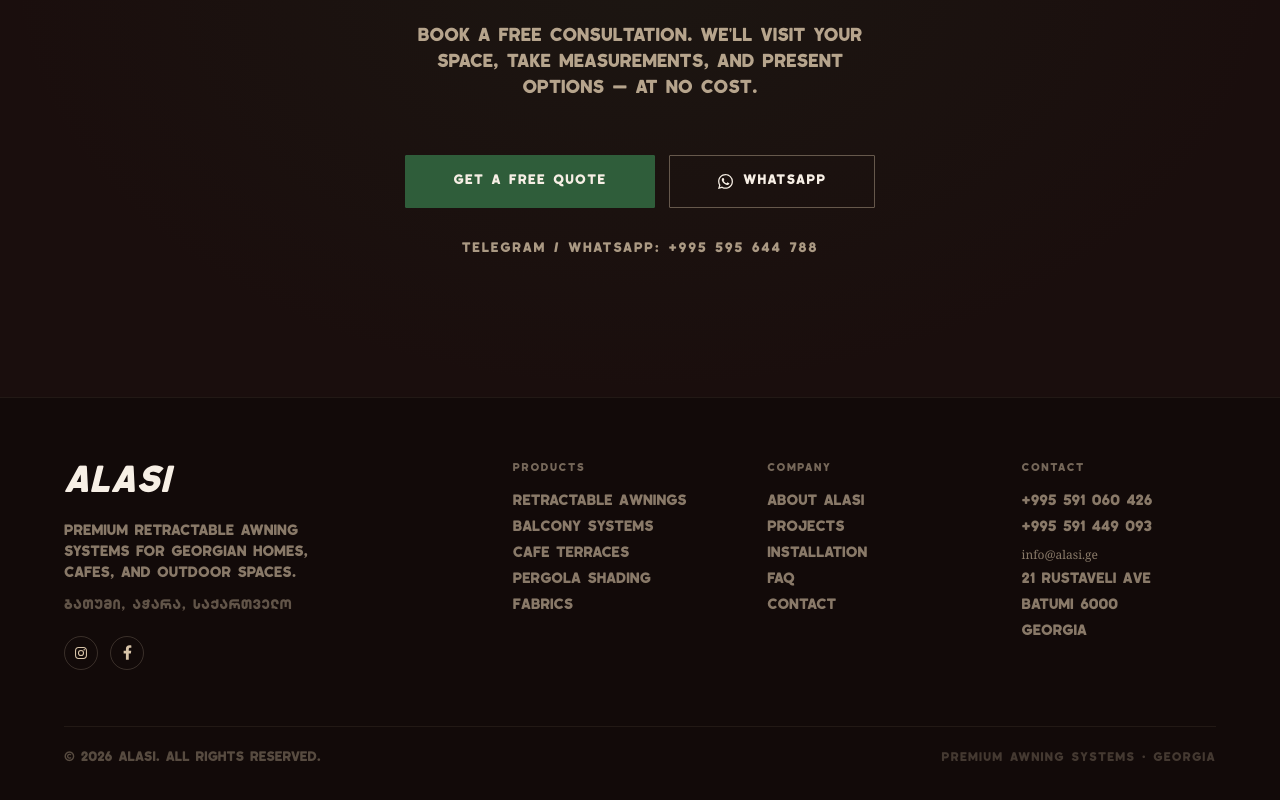
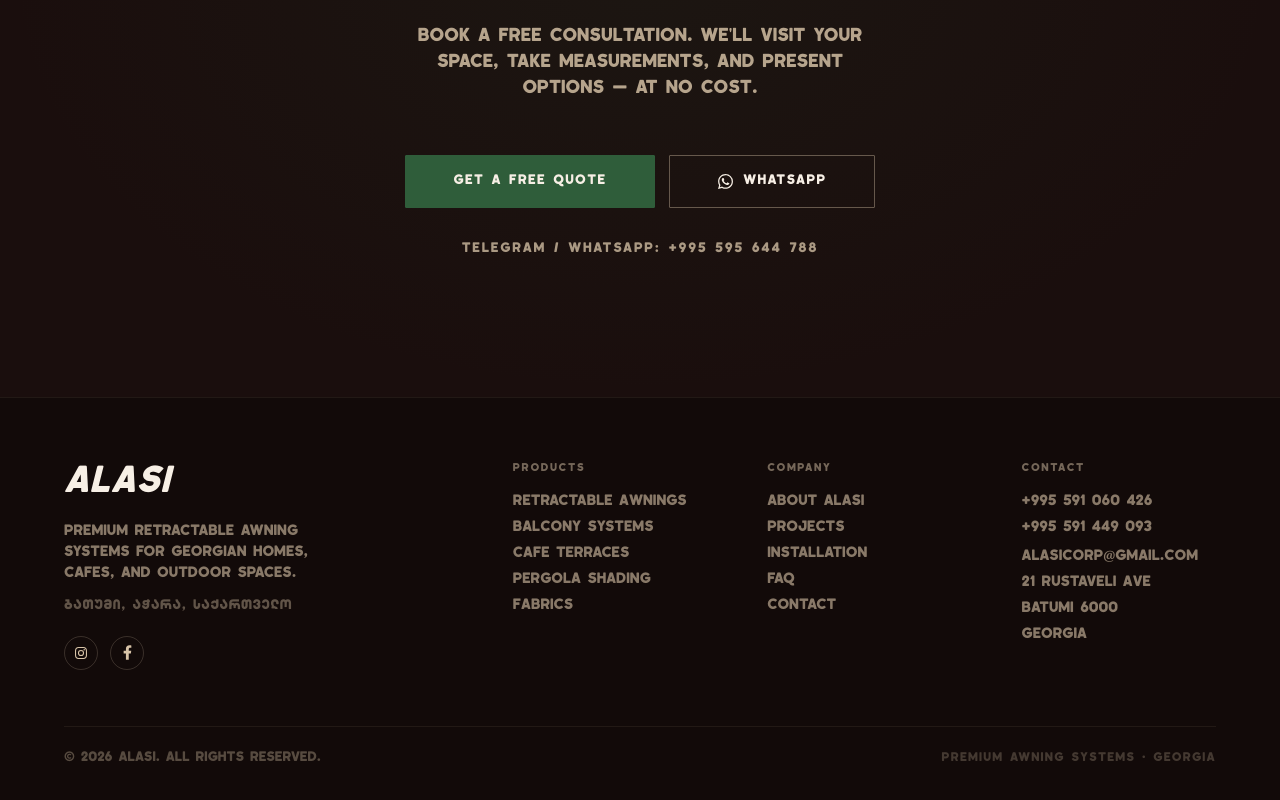
Before and after one commit to SetFodi/alasi, a Next.js app: page / in a window 1280 px wide. Shown: the part 5933-6733 px from the top of the page. Built offline with nearby package versions, Linux system fonts and the light colour scheme.

Commit message:
font gmail

```diff
--- a/components/Footer.tsx
+++ b/components/Footer.tsx
@@ -1,4 +1,31 @@
 import defaultContent, { type SiteContent } from '@/lib/site-content';
+
+function ContactLine({ item }: { item: string }) {
+  const isEmail = item.includes('@');
+  const href = isEmail ? `mailto:${item}` : '#';
+
+  return (
+    <a
+      href={href}
+      style={{
+        display: 'block',
+        fontSize: 12,
+        color: 'var(--c-sand)',
+        textDecoration: 'none',
+        marginBottom: 9,
+        opacity: 0.6,
+      }}
+    >
+      {isEmail
+        ? item.split('').map((char, index) => (
+          <span key={`${char}-${index}`} style={char === '@' ? { fontFamily: 'Georgia, serif', fontSize: '1.08em', fontWeight: 700 } : undefined}>
+            {char}
+          </span>
+        ))
+        : item}
+    </a>
+  );
+}
 
 export default function Footer({ content = defaultContent }: { content?: SiteContent }) {
   const copy = content.footer;
@@ -36,23 +63,7 @@
           </div>
           <div>
             <p style={{ fontSize: 9, letterSpacing: '0.18em', textTransform: 'uppercase', color: 'var(--c-sand)', marginBottom: 18, opacity: 0.5 }}>{copy.contactTitle}</p>
-            {[copy.phone2, copy.phone3, copy.email, copy.addressLine1, copy.addressLine2, copy.country].map(item => (
-              <a
-                key={item}
-                href={item.includes('@') ? `mailto:${item}` : '#'}
-                style={{
-                  display: 'block',
-                  fontFamily: item.includes('@') ? 'Georgia, serif' : undefined,
-                  fontSize: 12,
-                  color: 'var(--c-sand)',
-                  textDecoration: 'none',
-                  marginBottom: 9,
-                  opacity: 0.6,
-                }}
-              >
-                {item}
-              </a>
-            ))}
+            {[copy.phone2, copy.phone3, copy.email, copy.addressLine1, copy.addressLine2, copy.country].map(item => <ContactLine key={item} item={item} />)}
           </div>
         </div>
         <div style={{ borderTop: '1px solid rgba(216,196,168,0.08)', paddingTop: 24, display: 'flex', justifyContent: 'space-between' }}>
--- a/content/site-content.json
+++ b/content/site-content.json
@@ -61,7 +61,7 @@
       "body": "Book a free consultation. We'll visit your space, take measurements, and present options — at no cost.",
       "emailCta": "Get a Free Quote",
       "whatsappCta": "WhatsApp",
-      "email": "info@alasi.ge",
+      "email": "alasicorp@gmail.com",
       "whatsappUrl": "https://wa.me/995595644788",
       "messengerLabel": "Telegram / WhatsApp",
       "messengerPhone": "+995 595 644 788",
@@ -106,7 +106,7 @@
     "phone": "+995 595 644 788",
     "phone2": "+995 591 060 426",
     "phone3": "+995 591 449 093",
-    "email": "info@alasi.ge",
+    "email": "alasicorp@gmail.com",
     "addressLine1": "21 Rustaveli Ave",
     "addressLine2": "Batumi 6000",
     "country": "Georgia",
```
